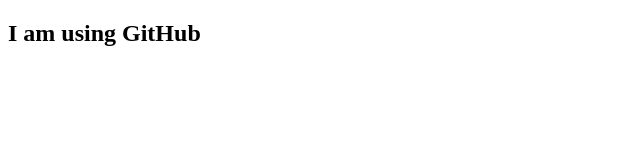
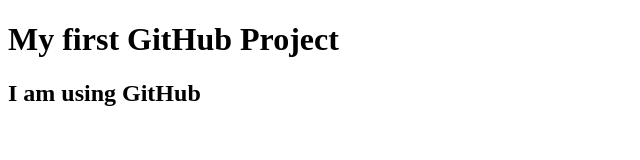
Before and after one commit to AR-Raqeeb/My-First-Website, a plain HTML site: page index.html in a window 1280 px wide. Shown: the whole page, without its empty margins (0-640 px from the left). Drawn offline with Linux system fonts and the light colour scheme.

Commit message:
added a new header

```diff
--- a/index.html
+++ b/index.html
@@ -6,6 +6,7 @@
     <title>Document</title>
 </head>
 <body>
+    <h1>My first GitHub Project</h1>
     <h2>I am using GitHub</h2>
 </body>
 </html>
```
Also changed, not shown: 1 other file.
